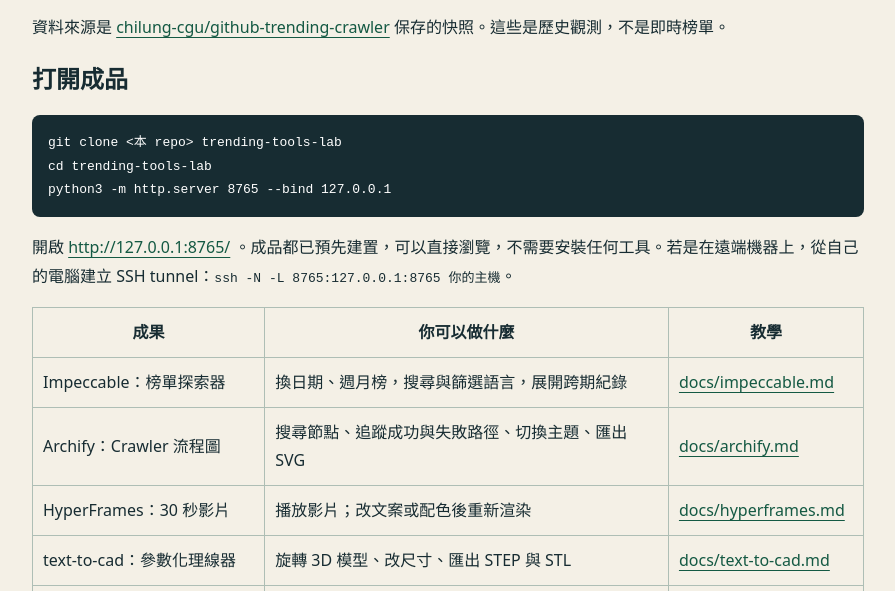
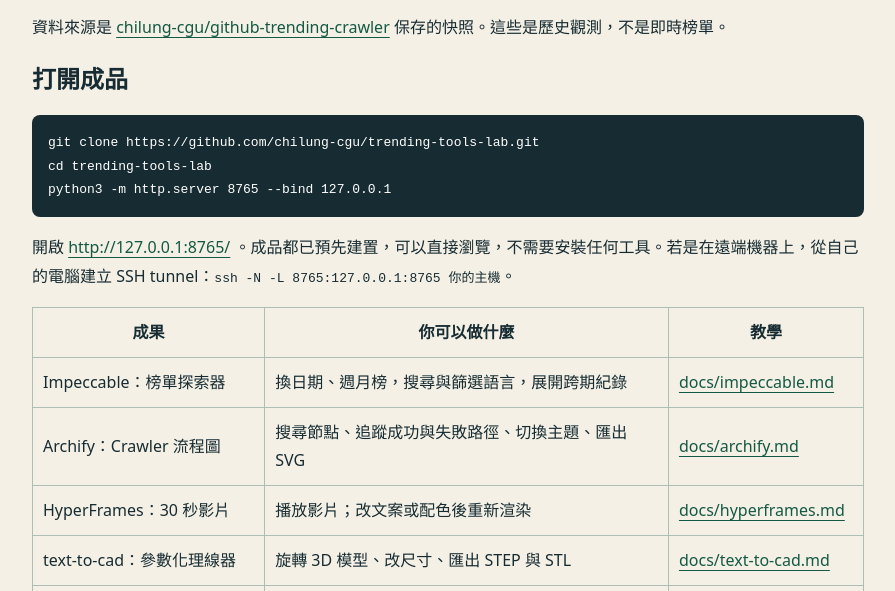
Before and after one commit to chilung-cgu/trending-tools-lab, a website: page README.html in a window 1280 px wide. Shown: the part 209-800 px from the top of the page, without its empty margins (192-1087 px from the left). Drawn offline with Linux system fonts and the light colour scheme.

Commit message:
docs: point the clone instructions at the public repository

```diff
--- a/README.html
+++ b/README.html
@@ -4,7 +4,7 @@
 <p>把 GitHub Trending 上值得玩的開源工具，各做成一個可以打開、操作、重跑的小成果，並誠實記錄限制。第一期取自 2026-09-21 到 2026-10-12 四週的 Trending 快照，共 6 個工具實驗加 1 個多代理團隊實驗。</p>
 <p>資料來源是 <a href="https://github.com/chilung-cgu/github-trending-crawler">chilung-cgu/github-trending-crawler</a> 保存的快照。這些是歷史觀測，不是即時榜單。</p>
 <h2>打開成品</h2>
-<pre><code class="language-sh">git clone &lt;本 repo&gt; trending-tools-lab
+<pre><code class="language-sh">git clone https://github.com/chilung-cgu/trending-tools-lab.git
 cd trending-tools-lab
 python3 -m http.server 8765 --bind 127.0.0.1
 </code></pre>
```
Also changed, not shown: README.md.
